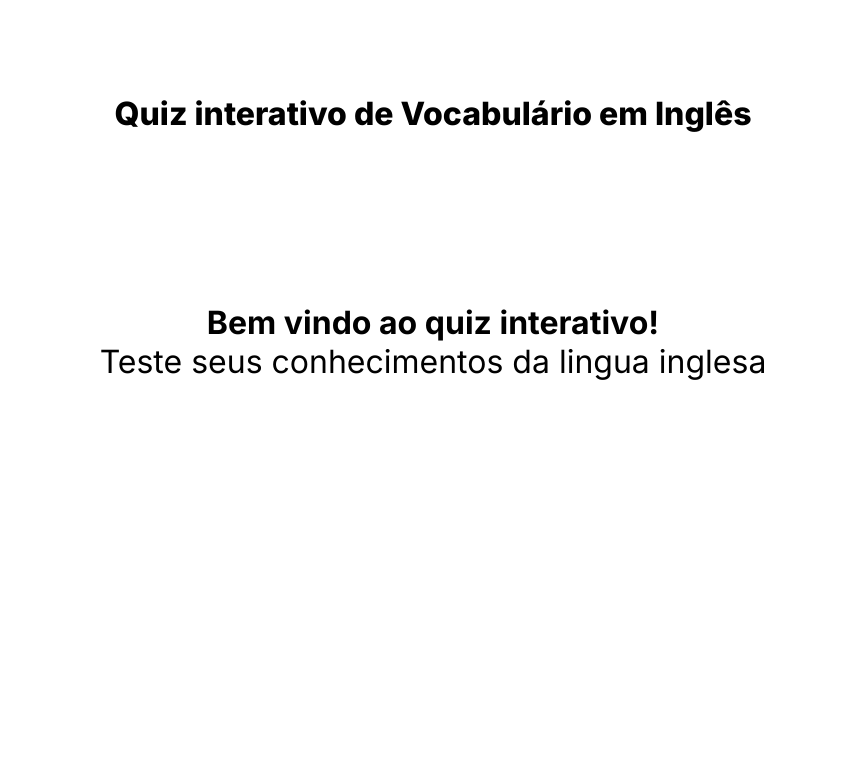
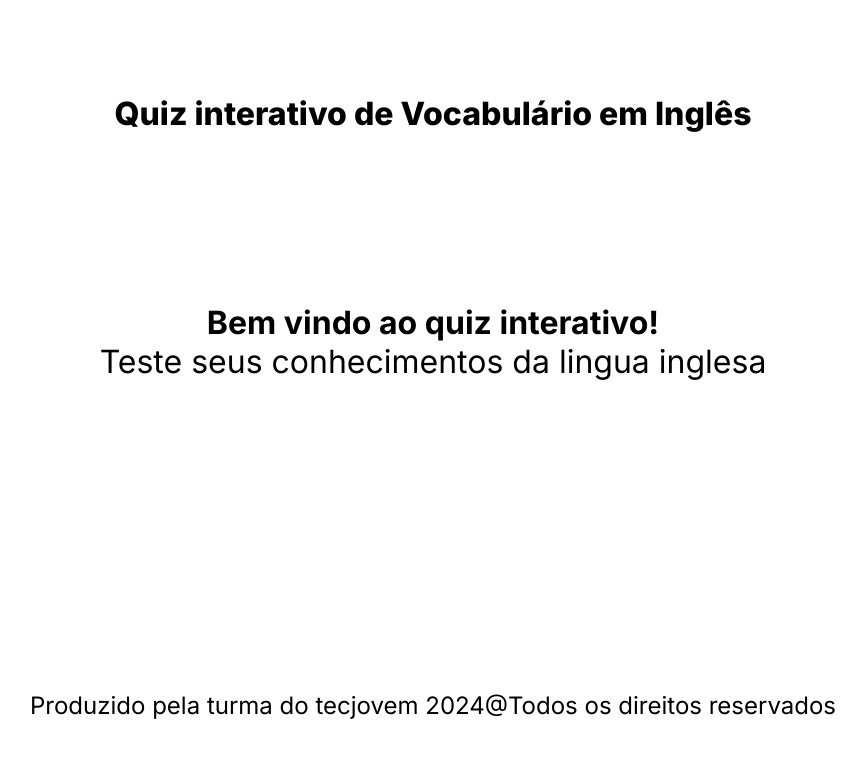
Before and after one commit to RichardRodriguesGomesDeJesus/quiz-english, a React (Create React App) app: page / in a window 1280 px wide. Shown: the top 758 px of the page, without its empty margins (207-1073 px from the left). Built offline with nearby package versions, Linux system fonts and the light colour scheme.

Commit message:
terminada a pagina home

```diff
--- a/src/App.js
+++ b/src/App.js
@@ -1,8 +1,16 @@
 import styled from "styled-components";
+import Footer from "./components/footer.js";
 
 const Comtainer = styled.main`
   display: flex;
   flex-direction:column;
+  min-height: 100vh;
+
+  section{
+    display: flex;
+    flex-direction:column;
+    flex-grow:1;
+  }
   *{
     font-family: "Inter", sans-serif;
   }
@@ -10,23 +18,25 @@ const Comtainer = styled.main`
 const Title = styled.h1`
   font-weight:800;
   text-align: center;
-  margin: 86px 0 0;
+
   @media screen and (min-width: 0){
     font-size:16px;
   }
   @media screen and (min-width: 768px){
     font-size:24px;
+    margin: 49px 0 0;
   }
   @media screen and (min-width: 1024px){
     font-size:32px;
+    margin: 86px 0 0;
   }
 `
 const Text = styled.p`
   font-weight:400;
   text-align: center;
-  margin: 170px 0 0;
   @media screen and (min-width: 0){
     font-size:16px;
+    margin: 106px 0 0;
     strong{
       font-size:16px;
     }
@@ -39,6 +49,7 @@ const Text = styled.p`
   }
   @media screen and (min-width: 1024px){
     font-size:32px;
+    margin: 170px 0 0;
     strong{
       font-size:32px;
     }
@@ -48,12 +59,15 @@ const Text = styled.p`
 export default function App() {
   return (
     <Comtainer>
+      <section>
         <Title>Quiz interativo de Vocabulário em Inglês</Title>
         <Text>
           <strong>Bem vindo ao quiz interativo!</strong>
           <br/>
           Teste seus conhecimentos da lingua inglesa
         </Text>
+      </section>
+      <Footer/>
     </Comtainer>
   );
 }
--- /dev/null
+++ b/src/components/footer.js
@@ -0,0 +1,29 @@
+import styled from "styled-components"
+
+const ContainerFooter =  styled.footer`
+  text-align: center;
+  margin: 0;
+  font-size: 400;
+  *{
+    font-family: "Inter", sans-serif;
+  }
+  @media screen and (min-width: 0){
+    font-size:8px;
+    padding: 32px 0;
+  }
+  @media screen and (min-width: 768px){
+    font-size:16px;
+  }
+  @media screen and (min-width: 1024px){
+    font-size:24px;
+    padding: 64px 0;
+  }
+`
+
+export default function Footer() {
+  return(
+    <ContainerFooter>
+      <p>Produzido pela turma do tecjovem 2024@Todos os direitos reservados</p>
+    </ContainerFooter>
+  )
+}
```
Lines whose indentation alone changed are shown as unchanged.
